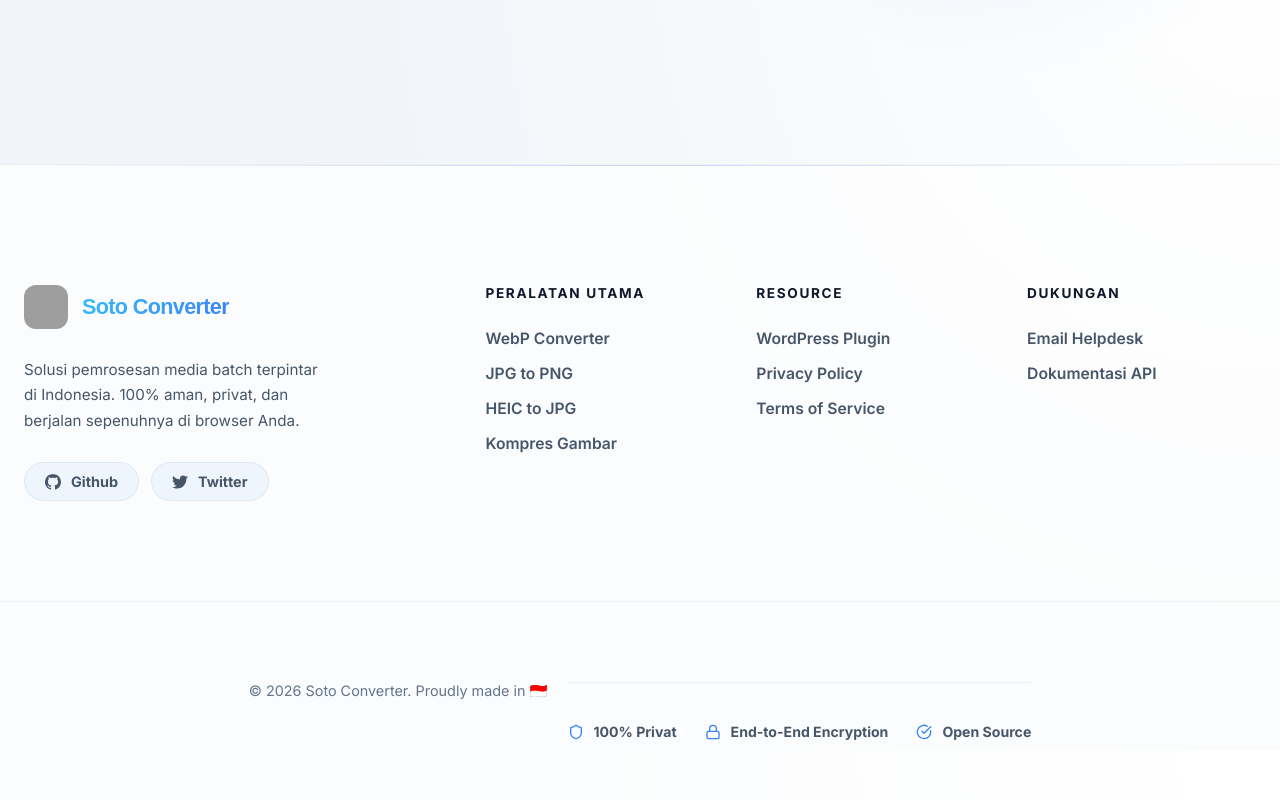
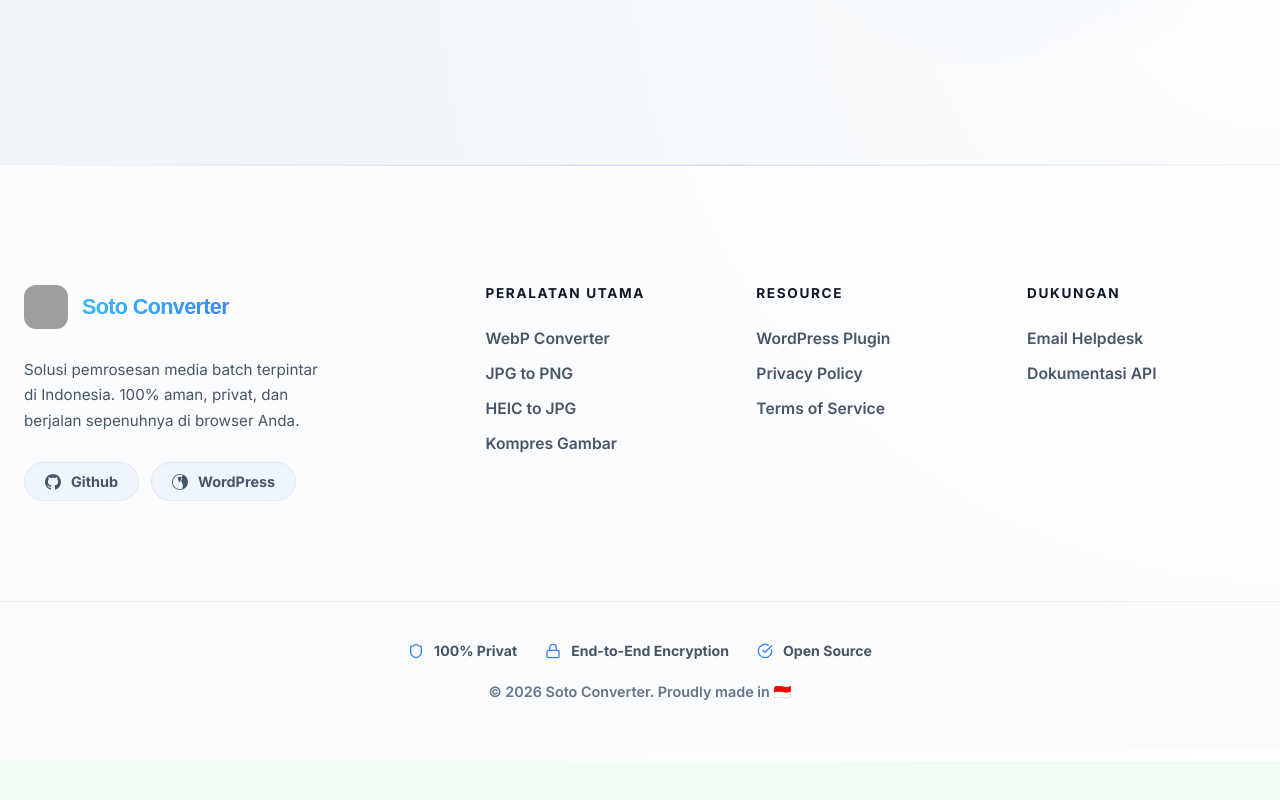
Before and after one commit to Ghasalime/soto-converter, a React (Vite) app: page / in a window 1280 px wide. Shown: the part 850-1650 px from the top of the page. After the commit the page ends 1611 px from the top, so only its background shows below. Built offline with nearby package versions, Linux system fonts and the light colour scheme; grey boxes are pictures that could not be loaded.

Commit message:
innitial Commit

```diff
--- a/src/components/Layout/Footer.tsx
+++ b/src/components/Layout/Footer.tsx
@@ -22,13 +22,13 @@
             Solusi pemrosesan media batch terpintar di Indonesia. 100% aman, privat, dan berjalan sepenuhnya di browser Anda.
           </p>
           <div className="social-stack">
-            <a href="#" className="social-pill">
+            <a href="https://github.com/Ghasalime/soto-converter" target="_blank" rel="noopener noreferrer" className="social-pill">
               <svg width="16" height="16" fill="currentColor" viewBox="0 0 24 24"><path d="M12 0c-6.626 0-12 5.373-12 12 0 5.302 3.438 9.8 8.207 11.387.599.111.793-.261.793-.577v-2.234c-3.338.726-4.042-1.416-4.042-1.416-.546-1.387-1.333-1.756-1.333-1.756-1.089-.745.083-.729.083-.729 1.205.084 1.839 1.237 1.839 1.237 1.07 1.834 2.807 1.304 3.492.997.107-.775.418-1.305.762-1.604-2.665-.305-5.467-1.334-5.467-5.931 0-1.311.469-2.381 1.236-3.221-.124-.303-.535-1.524.117-3.176 0 0 1.008-.322 3.301 1.23.957-.266 1.983-.399 3.003-.404 1.02.005 2.047.138 3.006.404 2.291-1.552 3.297-1.23 3.297-1.23.653 1.653.242 2.874.118 3.176.77.84 1.235 1.911 1.235 3.221 0 4.609-2.807 5.624-5.479 5.921.43.372.823 1.102.823 2.222v3.293c0 .319.192.694.801.576 4.765-1.589 8.199-6.086 8.199-11.386 0-6.627-5.373-12-12-12z"/></svg>
               <span>Github</span>
             </a>
-            <a href="#" className="social-pill">
-              <svg width="16" height="16" fill="currentColor" viewBox="0 0 24 24"><path d="M24 4.557c-.883.392-1.832.656-2.828.775 1.017-.609 1.798-1.574 2.165-2.724-.951.564-2.005.974-3.127 1.195-.897-.957-2.178-1.555-3.594-1.555-3.179 0-5.515 2.966-4.797 6.045-4.091-.205-7.719-2.165-10.148-5.144-1.29 2.213-.669 5.108 1.523 6.574-.806-.026-1.566-.247-2.229-.616-.054 2.281 1.581 4.415 3.949 4.89-.693.188-1.452.232-2.224.084.626 1.956 2.444 3.379 4.6 3.419-2.07 1.623-4.678 2.348-7.29 2.04 2.179 1.397 4.768 2.212 7.548 2.212 9.142 0 14.307-7.721 13.995-14.646.962-.695 1.797-1.562 2.457-2.549z"/></svg>
-              <span>Twitter</span>
+            <a href="https://ghasali.id" target="_blank" rel="noopener noreferrer" className="social-pill">
+              <svg width="16" height="16" fill="currentColor" viewBox="0 0 24 24"><path d="M11.976 0C5.362 0 0 5.362 0 11.976c0 6.613 5.362 11.975 11.976 11.975 6.613 0 11.975-5.362 11.975-11.975C23.951 5.362 18.59 0 11.976 0zM1.23 11.976C1.23 6.04 6.04 1.23 11.976 1.23c1.332 0 2.59.244 3.754.689l-4.102 11.234-2.614-7.143c.488-.023.94-.047 1.341-.047 1.042 0 1.83.214 1.83.916 0 .548-.488 1.154-1.21 1.154-.345 0-.583-.178-.962-.178-.345 0-.547.167-.547.452 0 .19.167.381.333.642l1.63 4.45L8.528 7.37c1.38-.131 2.3-.238 2.3-.773 0-.488-.345-.714-.856-.714-.714 0-1.154.214-1.392.214-.238 0-.452-.214-.452-.452 0-.25.19-.535.535-.761C9.695 4.544 10.742 4.45 11.753 4.45c.987 0 1.95.143 2.76.642.548.333.88.857.88 1.547 0 .809-.5 1.594-1.237 2.45l-.476.535 3.332 9.091c1.237-1.927 1.96-4.212 1.96-6.739 0-.809-.107-1.594-.286-2.356L15.358 22.01c-1.07.452-2.213.702-3.382.702-5.937 0-10.746-4.81-10.746-10.746z"/></svg>
+              <span>WordPress</span>
             </a>
           </div>
         </div>
@@ -62,14 +62,14 @@
       </div>
 
       <div className="footer-bottom">
-        <div className="nav-container" style={{ display: 'flex', justifyContent: 'space-between', alignItems: 'center', flexWrap: 'wrap', gap: 20 }}>
-          <div style={{ fontSize: '0.9rem', color: 'var(--text-muted)' }}>
-            © {currentYear} Soto Converter. Proudly made in 🇮🇩
-          </div>
-          <div className="trust-badge-container">
+        <div className="nav-container" style={{ display: 'flex', flexDirection: 'column', alignItems: 'center', textAlign: 'center', gap: 24 }}>
+          <div className="trust-badge-container" style={{ justifyContent: 'center', width: '100%', marginTop: 0, paddingTop: 0, borderTop: 'none' }}>
             <div className="trust-badge"><Shield size={16} /> <span>100% Privat</span></div>
             <div className="trust-badge"><Lock size={16} /> <span>End-to-End Encryption</span></div>
             <div className="trust-badge"><CheckCircle size={16} /> <span>Open Source</span></div>
+          </div>
+          <div style={{ fontSize: '0.9rem', color: 'var(--text-muted)', fontWeight: 600 }}>
+            © {currentYear} Soto Converter. Proudly made in 🇮🇩
           </div>
         </div>
       </div>
```
